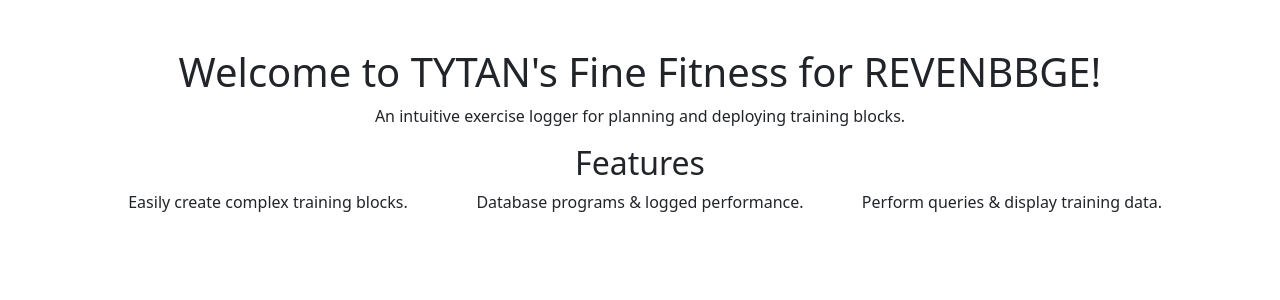
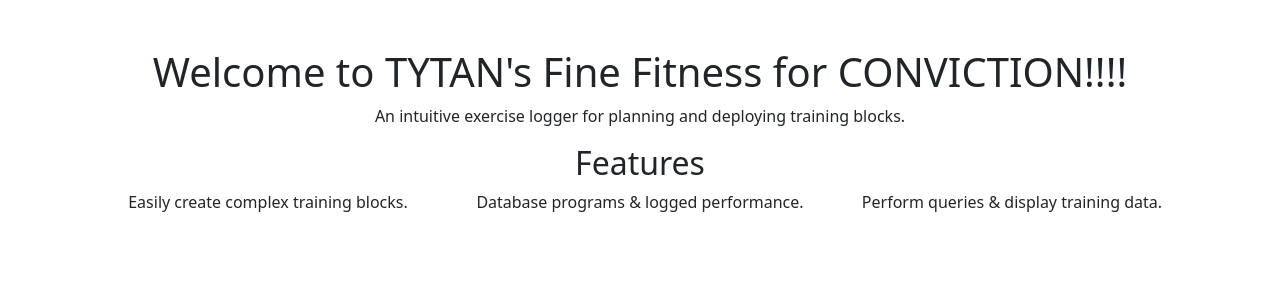
Before and after one commit to TytanGorilla/fine_fitness, a Flask app: page / in a window 1280 px wide. Shown: the part 82-382 px from the top of the page. Run offline with Flask 3, Linux system fonts and the light colour scheme.

Commit message:
Feature: prior to docker compose

```diff
--- a/templates/index.html
+++ b/templates/index.html
@@ -6,7 +6,7 @@ Index
 
 {% block main %}
 <div>
-    <h1>Welcome to TYTAN's Fine Fitness for REVENBBGE!</h1>
+    <h1>Welcome to TYTAN's Fine Fitness for CONVICTION!!!!</h1>
     <p>An intuitive exercise logger for planning and deploying training blocks.</p>
     <div class="container text-center">
         <h2>Features</h2>
```
Also changed, not shown: 1 other file.
